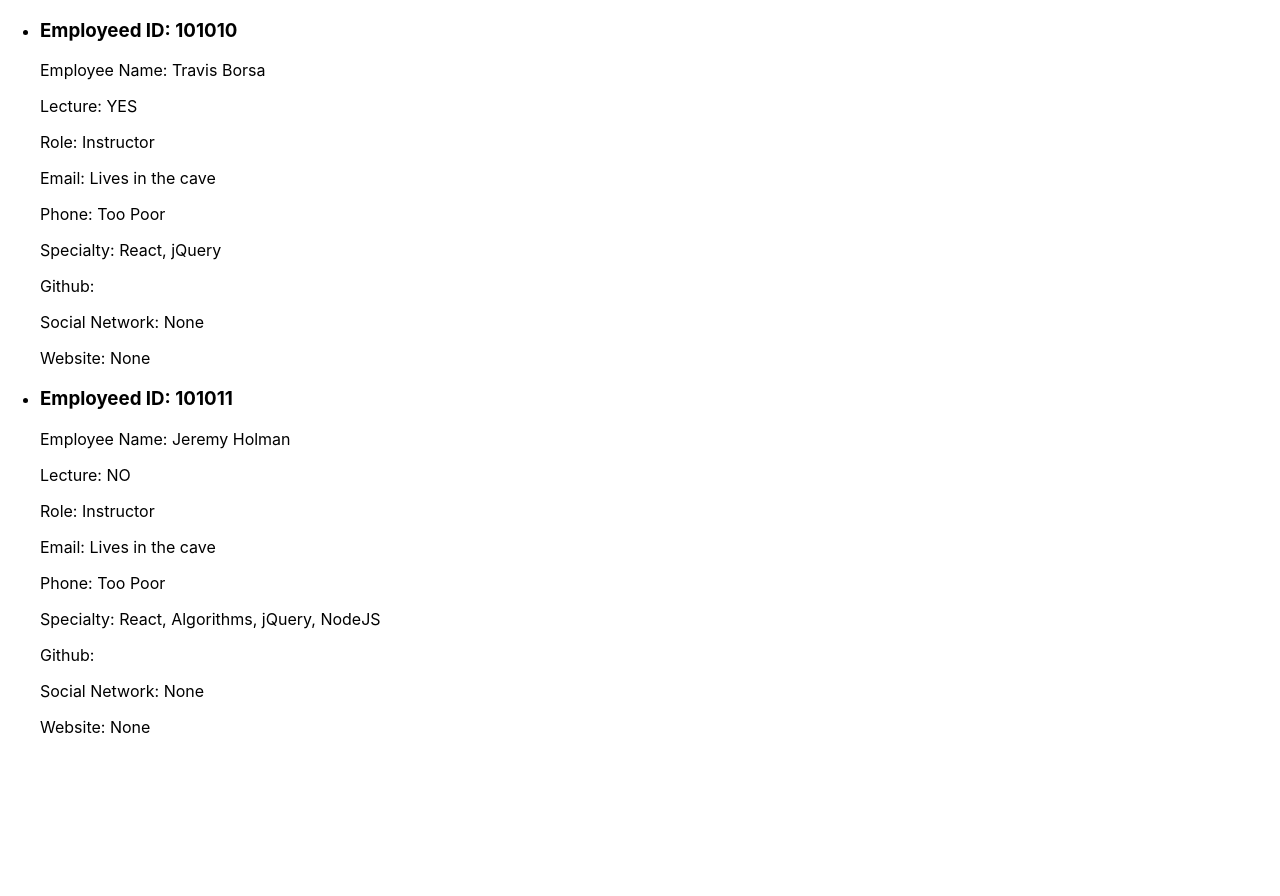
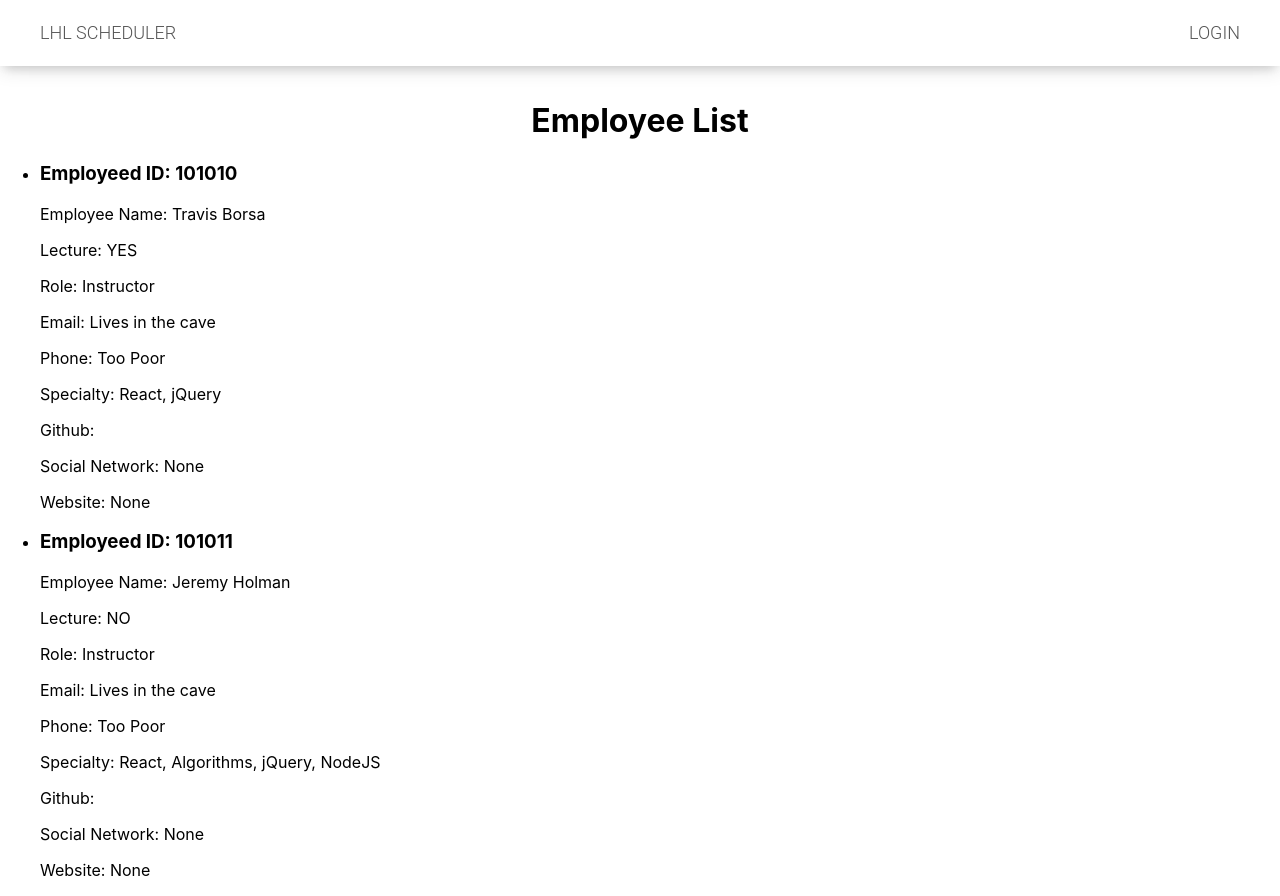
Before and after one commit to alumni-lab/LighthouseLabs-Scheduler, a React (Create React App) app: page /employees in a window 1280 px wide. Before the commit the page ends 800 px from the top, so only its background shows below. Built offline with nearby package versions, Linux system fonts and the light colour scheme.

Commit message:
added a little css code to make it presentable

```diff
--- a/src/screens/employees/components/EmployeeList.jsx
+++ b/src/screens/employees/components/EmployeeList.jsx
@@ -1,5 +1,6 @@
 import React from 'react';
 import { Link, useHistory } from "react-router-dom";
+import './employee.css'
 
 import Header from '../../../general/Header/Header';
 import EmployeeListItem from './EmployeeListItem';
@@ -48,13 +49,14 @@
 const EmployeeList = (props) => {
   return (
     <div>
-      {/*<Header brand="LHL SCHEDULER" fixed /> */}
+      <Header brand="LHL SCHEDULER" fixed />
+      <h1 className = 'add_space employee_list_heading'>Employee List</h1>
       {employees.map( (employee) => {
         return (
-          <EmployeeListItem
-            key={employee.id}
-            employee={employee}
-          />
+            <EmployeeListItem
+              key={employee.id}
+              employee={employee}
+            />
         )
       })}
     </div>
--- a/src/screens/employees/components/EmployeeListItem.jsx
+++ b/src/screens/employees/components/EmployeeListItem.jsx
@@ -3,7 +3,7 @@
 
 const EmployeeListItem = ({employee}) => {
   return (
-    <div>
+    <div className='employee_list_item'>
       <ul>
         <li>
           <h3>Employeed ID: {employee.employee_id}</h3>
--- /dev/null
+++ b/src/screens/employees/components/employee.css
@@ -0,0 +1,8 @@
+.add_space {
+  display: flex;
+  padding-top: 80px;
+}
+
+.employee_list_heading {
+  justify-content: center;
+}
```
